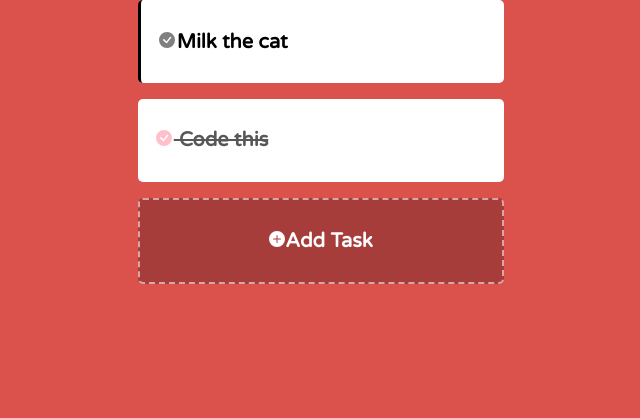
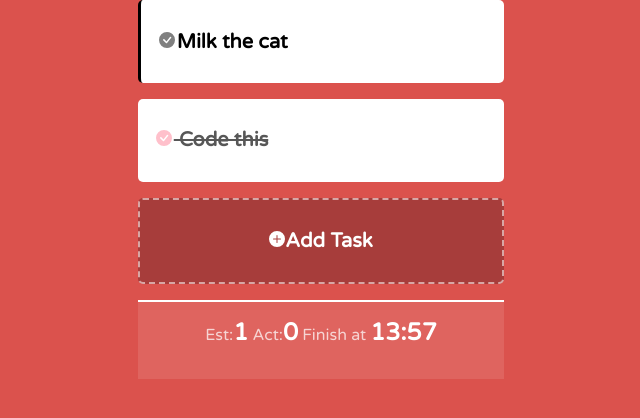
Before and after one commit to josefinabertuccioli/re-create, a plain HTML site: page index.html in a window 1280 px wide. Shown: the part 767-1185 px from the top of the page, without its empty margins (339-979 px from the left). Drawn offline with Linux system fonts and the light colour scheme.

Commit message:
redbox missing details

```diff
--- a/index.html
+++ b/index.html
@@ -117,6 +117,9 @@ Code this</h1>
                 <path d="M16 8A8 8 0 1 1 0 8a8 8 0 0 1 16 0zM8.5 4.5a.5.5 0 0 0-1 0v3h-3a.5.5 0 0 0 0 1h3v3a.5.5 0 0 0 1 0v-3h3a.5.5 0 0 0 0-1h-3v-3z"/>
                 </svg>Add Task</h1>
                     </div>
+                    <div class="forthButton">
+                        <p>Est:<b>1</b> Act:<b>0</b> Finish at <b>13:57</b> </p>
+                    </div>
 
                 </ul>
 
--- a/style.css
+++ b/style.css
@@ -138,3 +138,15 @@ background-color: var(--color-boxes);
     padding: 1rem;
     font-size: 10px ;
 }
+.forthButton{
+    color: rgba(255, 255, 255, 0.726);
+    font-size: 1rem;
+    padding-bottom: 1rem;
+    border-top:solid 2px white;
+    background-color:var(--color-boxes);
+    text-align: center;
+}
+b{
+    color: white;
+    font-size: 1.5rem;
+}
```
